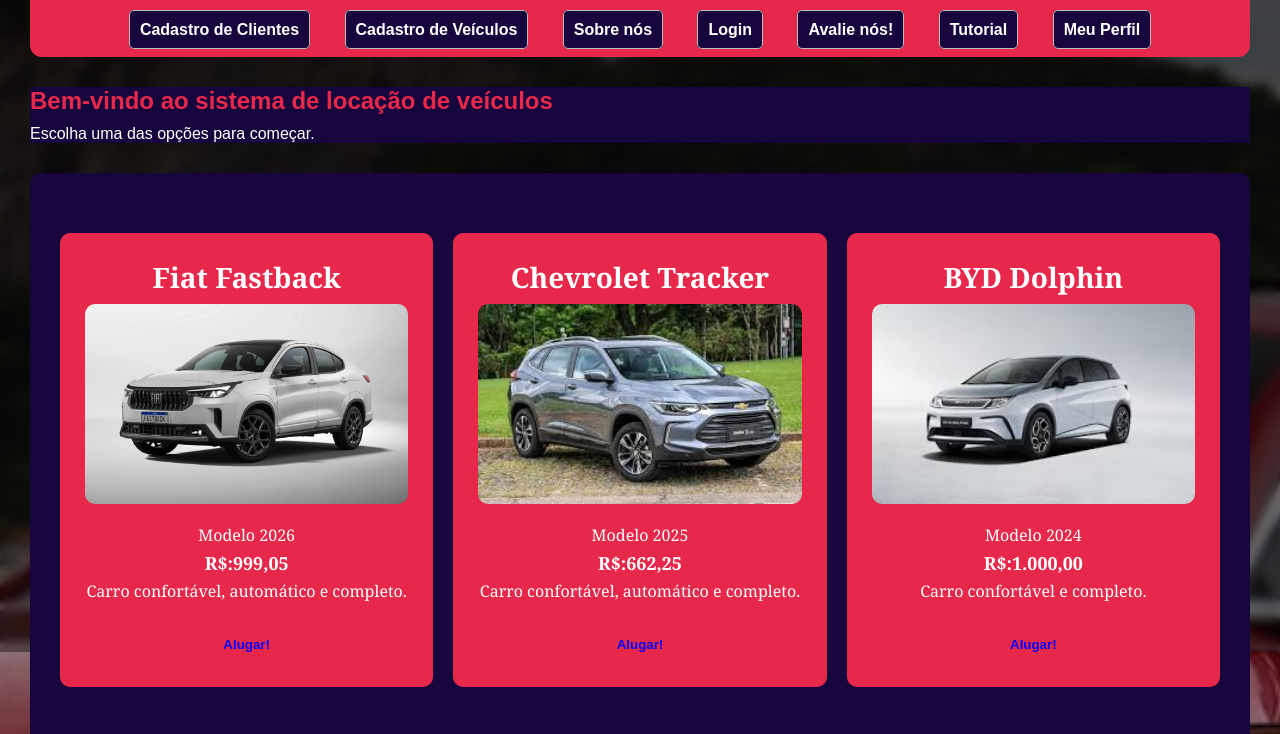
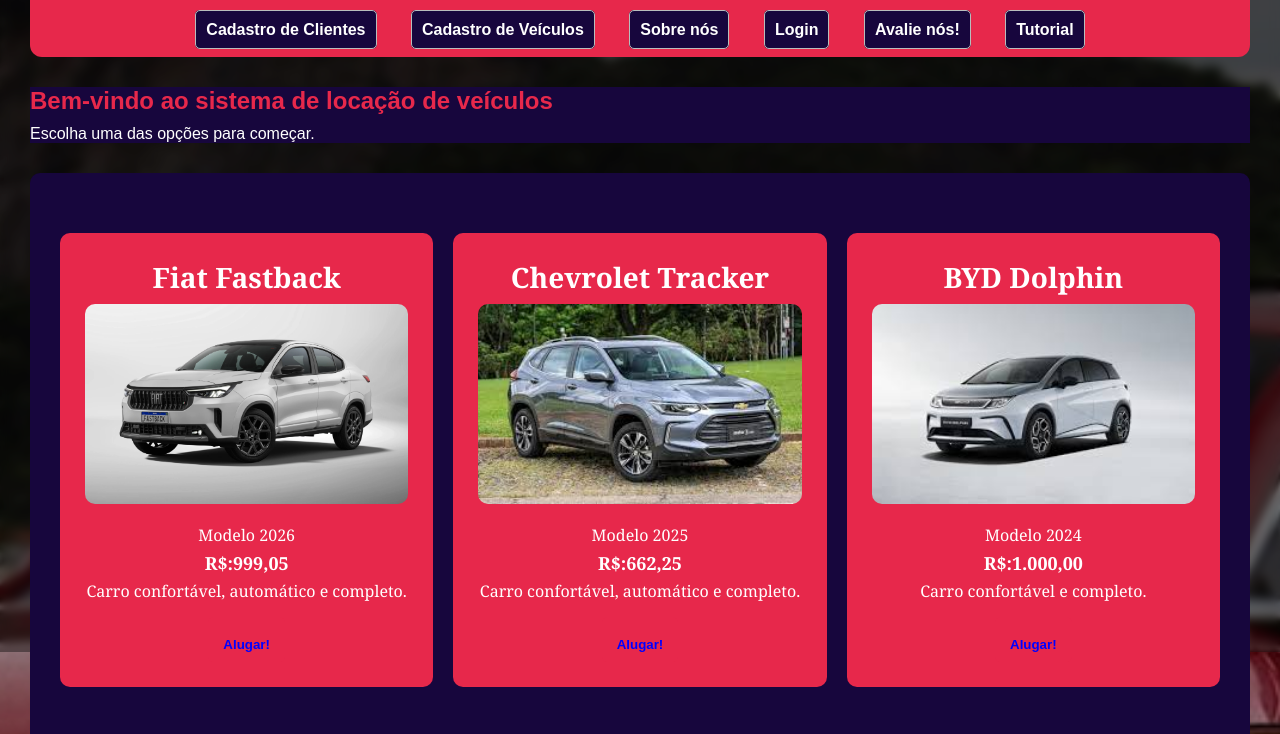
Before and after one commit to Locadora-de-Veiculos/Locadora-de-Veiculos, a plain HTML site: page index.html in a window 1280 px wide. Shown: the part 148-882 px from the top of the page. Drawn offline with Linux system fonts and the light colour scheme.

Commit message:
Remove 'Meu Perfil' link from navigation
Removed the 'Meu Perfil' link from the navigation menu.

```diff
--- a/index.html
+++ b/index.html
@@ -18,7 +18,6 @@
         <li><a href="login.html">Login</a></li>
         <li><a href="Feedback.html">Avalie nós!</a></li>
         <li><a href="Tutorial.html">Tutorial</a></li>
-        <li><a href="perfio.html">Meu Perfil</a></li>
       </ul>
     </nav>
   </header>
```
